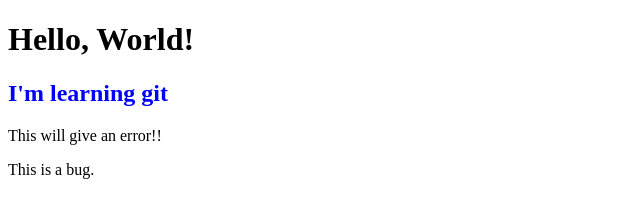
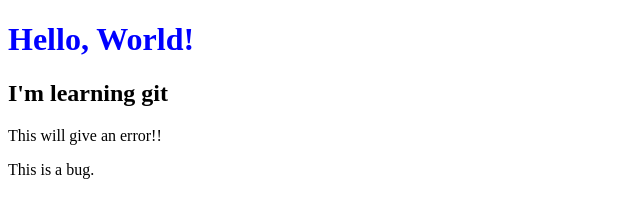
Before and after one commit to SantiSierra26/webprog, a plain HTML site: page hello.html in a window 1280 px wide. Shown: the whole page, without its empty margins (0-640 px from the left). Drawn offline with Linux system fonts and the light colour scheme.

Commit message:
Move style info

```diff
--- a/hello.html
+++ b/hello.html
@@ -3,10 +3,15 @@
 <head>
     <meta charset="UTF-8">
     <title>My Web Page</title>
+    <style>
+        h1 {
+            color: blue;
+        }
+    </style>
 </head>
 <body>
     <h1>Hello, World!</h1>
-    <h2 style="color:blue;">I'm learning git</h2>
+    <h2>I'm learning git</h2>
     <p>This will give an error!!</p>
     <p>This is a bug.</p>
 </body>
```
